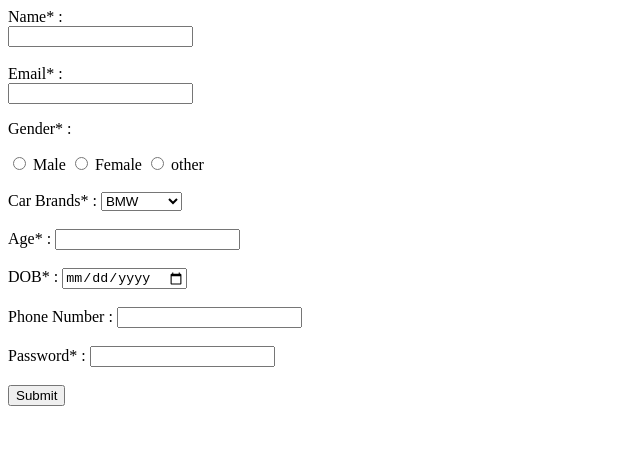
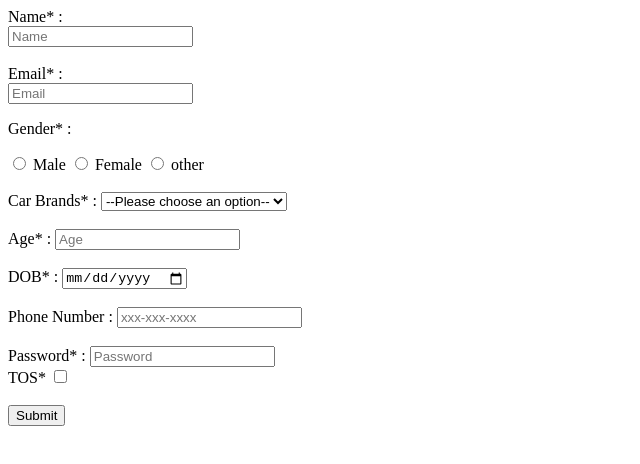
Before and after one commit to acciojob/signup-form-car-Ashugore48, a website: page main.html in a window 1280 px wide. Shown: the whole page, without its empty margins (0-640 px from the left). Drawn offline with Linux system fonts and the light colour scheme.

Commit message:
created a submission

```diff
--- a/main.html
+++ b/main.html
@@ -12,9 +12,9 @@
 	<form>
 		<div>
 			<label for="name">Name* : </label><br>
-			<input type="text" id="name" class="name" required><br><br>
+			<input type="text" id="name" class="name" placeholder="Name" required><br><br>
 			<label for="email">Email* : </label><br>
-			<input type="email" id="email" class="email" required><br>
+			<input type="email" id="email" class="email" placeholder="Email" required><br>
 
 		</div>
 		<div>
@@ -30,6 +30,7 @@
 			<br>
 			<label for="cars"> Car Brands* : </label>
 			<select name="car" id="cars" required>
+				<option value="">--Please choose an option--</option>
 				<option value="BMW"> BMW </option>
 				<option value="Audi"> Audi </option>
 				<option value="Mercedez"> Mercedez </option>
@@ -38,7 +39,7 @@
 		<div>
 			<br>
 			<label for="age"> Age* :</label>
-			<input type="number" name="age" size="10">
+			<input type="number" name="age" size="10" placeholder="Age">
 		</div>
 		<div>
 			<br>
@@ -49,16 +50,20 @@
 		<div>
 			<br>
 			<label for="PH"> Phone Number :</label>
-			<input type="number" name="PH">
+			<input type="number" name="PH" placeholder="xxx-xxx-xxxx">
 		</div>
 		<div>
 			<br>
 			<label for="password"> Password* :</label>
-			<input type="password" name="password" required>
+			<input type="password" name="password" placeholder="Password" required>
+		</div>
+		<div>
+			<label for="tos"> TOS* </label>
+			<input type="checkbox" id="tos" value="true" required>
 		</div>
 		<div>
 			<br>
-			<input type="submit">
+			<button type="submit">Submit</button>
 		</div>
 
 	</form>
```
